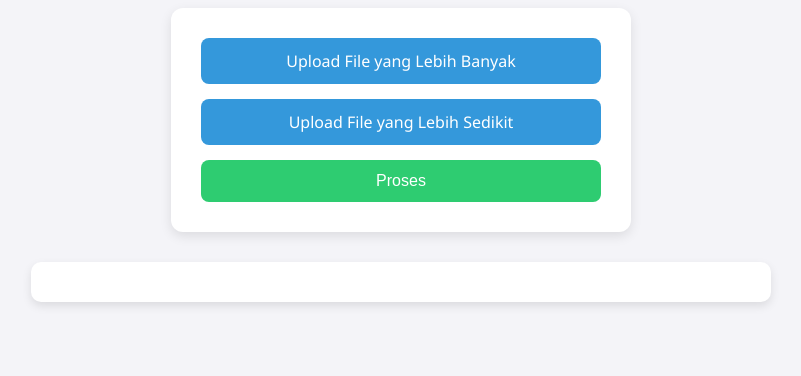
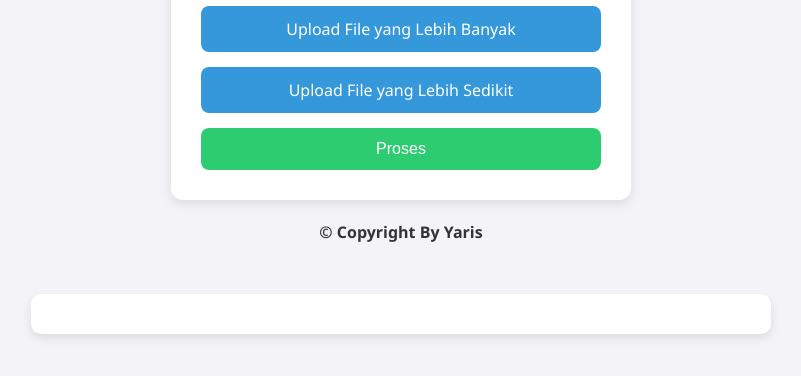
Before and after one commit to ahmadyaris17/df-tools, a plain HTML site: page index.html in a window 1280 px wide. Shown: the part 312-688 px from the top of the page, without its empty margins (239-1040 px from the left). Drawn offline with Linux system fonts and the light colour scheme.

Commit message:
tambah copyright

```diff
--- a/index.html
+++ b/index.html
@@ -19,6 +19,8 @@
         <button type="submit">Proses</button>
     </form>
 
+    <h4>&copy; Copyright By Yaris</h4>
+
     <div id="result"></div>
 
     <script src="script.js"></script>
```
